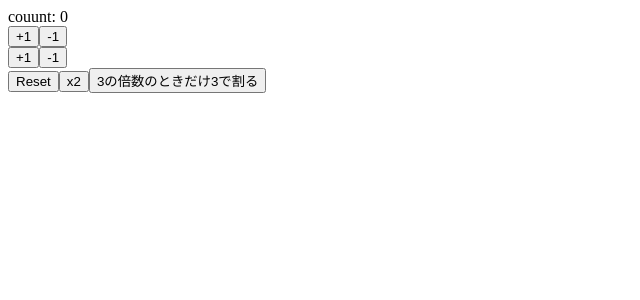
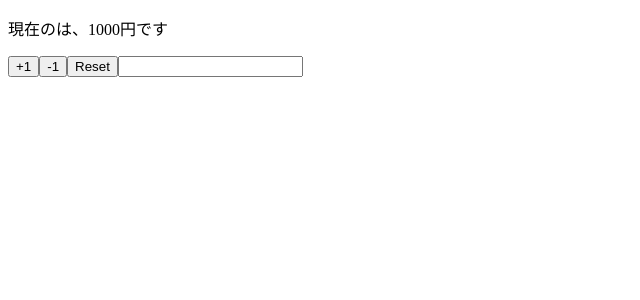
Before and after one commit to rui-watanabe/react-hooks-1, a React (Create React App) app: page / in a window 1280 px wide. Shown: the top 300 px of the page, without its empty margins (0-640 px from the left). Built offline with nearby package versions, Linux system fonts and the light colour scheme.

Commit message:
implement component using multiple states

```diff
--- a/src/App.js
+++ b/src/App.js
@@ -1,34 +1,29 @@
 import React, { useState } from 'react'
 
-const App = () => {
-  const [count, setCount] = useState(0)
-  const increment = () => setCount(count + 1)
-  const decrement = () => setCount(count - 1)
+const App = props => {
 
-  const increment2 = () => setCount(previousCount => previousCount + 1)
-  const decrement2 = () => setCount(previousCount => previousCount - 1)
-  const reset = () => setCount(0)
-  const double = () => setCount(previousCount => previousCount * 2)
-  const devive3 = () => setCount(previousCount => previousCount % 3 === 0 ? previousCount / 3 : previousCount)
+  const [ name, setName ] = useState(props.name)
+  const [ price, setPrice ] = useState(props.price)
+
+  const reset = () => {
+    setPrice(props.price)
+    setName(props.name)
+  }
 
   return (
     <>
-      <div>couunt: {count}</div>
-      <div>
-        <button onClick={increment}>+1</button>
-        <button onClick={decrement}>-1</button>
-      </div>
-      <div>
-        <button onClick={increment2}>+1</button>
-        <button onClick={decrement2}>-1</button>
-      </div>
-      <div>
-        <button onClick={reset}>Reset</button>
-        <button onClick={double}>x2</button>
-        <button onClick={devive3}>3の倍数のときだけ3で割る</button>
-      </div>
+      <p>現在の{name}は、{price}円です</p>
+      <button onClick={() => setPrice(price + 1)}>+1</button>
+      <button onClick={() => setPrice(price - 1)}>-1</button>
+      <button onClick={reset}>Reset</button>
+      <input value={name} onChange={e => setName(e.target.value)}/>
     </>
   )
 }
 
+App.defaultProps = {
+  name: '',
+  price: 1000
+}
+
 export default App
```
